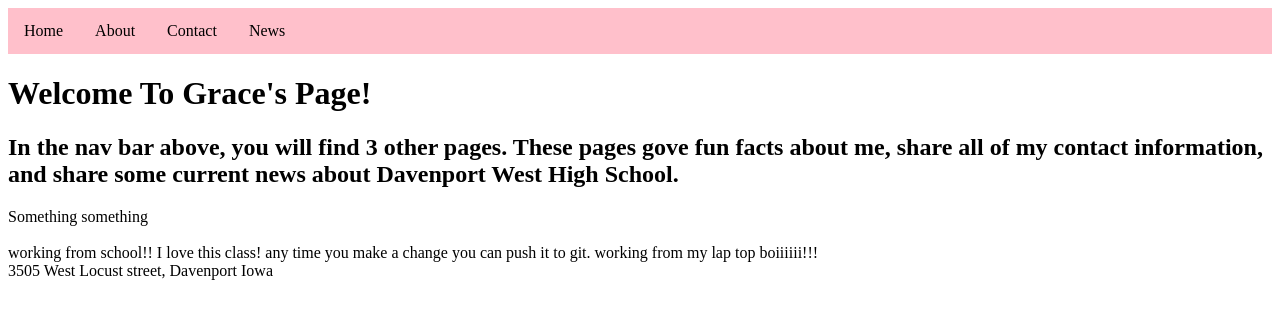
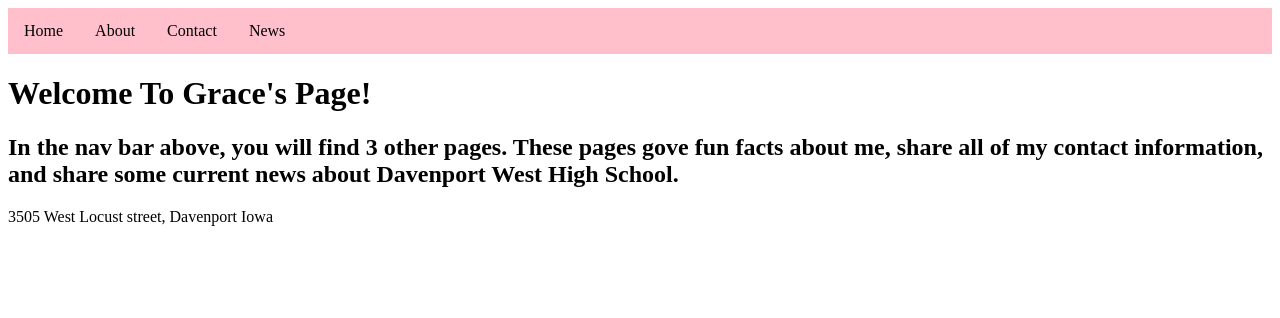
Before and after one commit to gt307341/nav, a plain HTML site: page index.html in a window 1280 px wide. Drawn offline with Linux system fonts and the light colour scheme.

Commit message:
Update index.html

```diff
--- a/index.html
+++ b/index.html
@@ -18,12 +18,7 @@
 news about Davenport West High School. </h2>
 
 
-Something something <br>
-<br>working from school!! I love this class!
 
-any time you make a change you can push it to git.
-
-working from my lap top boiiiiii!!!
 <footer> 3505 West Locust street, Davenport Iowa  </footer>
   </body>
 </html>
```
